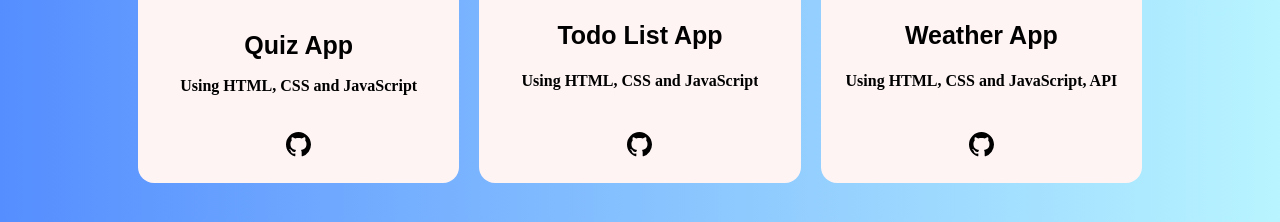
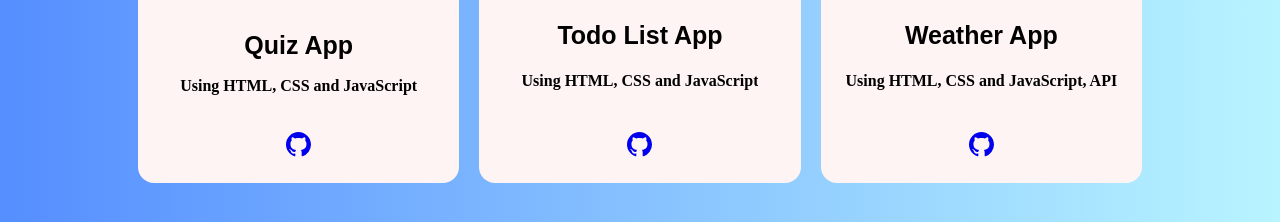
Before and after one commit to Chii1103/chisako_goza-, a React (Create React App) app: page / in a window 1280 px wide. Shown: the part 2278-2500 px from the top of the page. Built offline with nearby package versions, Linux system fonts and the light colour scheme.

Commit message:
fix github link function on workcontainer

```diff
--- a/src/components/WorksContainer.js
+++ b/src/components/WorksContainer.js
@@ -52,7 +52,7 @@ const WorkCard = ({ workImg, workTitle, workExplanation, gitHub, demo }) => (
     <h3 className="workTitle">{workTitle}</h3>
     <div className="workExplanation">{workExplanation}</div>
     <div className="workButtons">
-      {gitHub ? <span className="workButton"><VscGithubInverted /></span> : <></>}
+      {gitHub ? <a href={gitHub} target="_blank" className="workButton"><VscGithubInverted /></a> : <></>}
       {demo ? <span className="workButton"><HiOutlineGlobeAlt /></span> : <></>}
     </div>
   </div>
```
